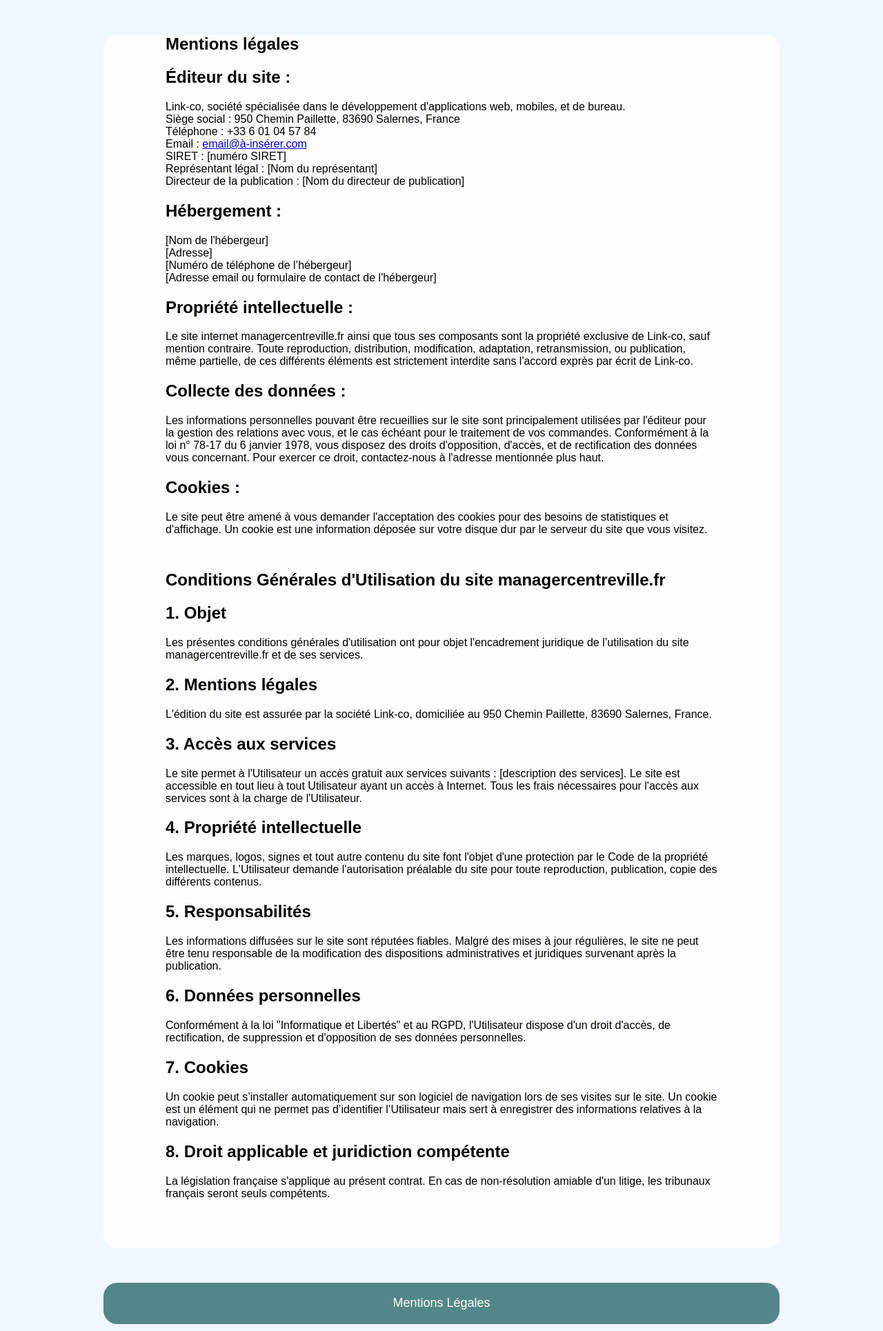
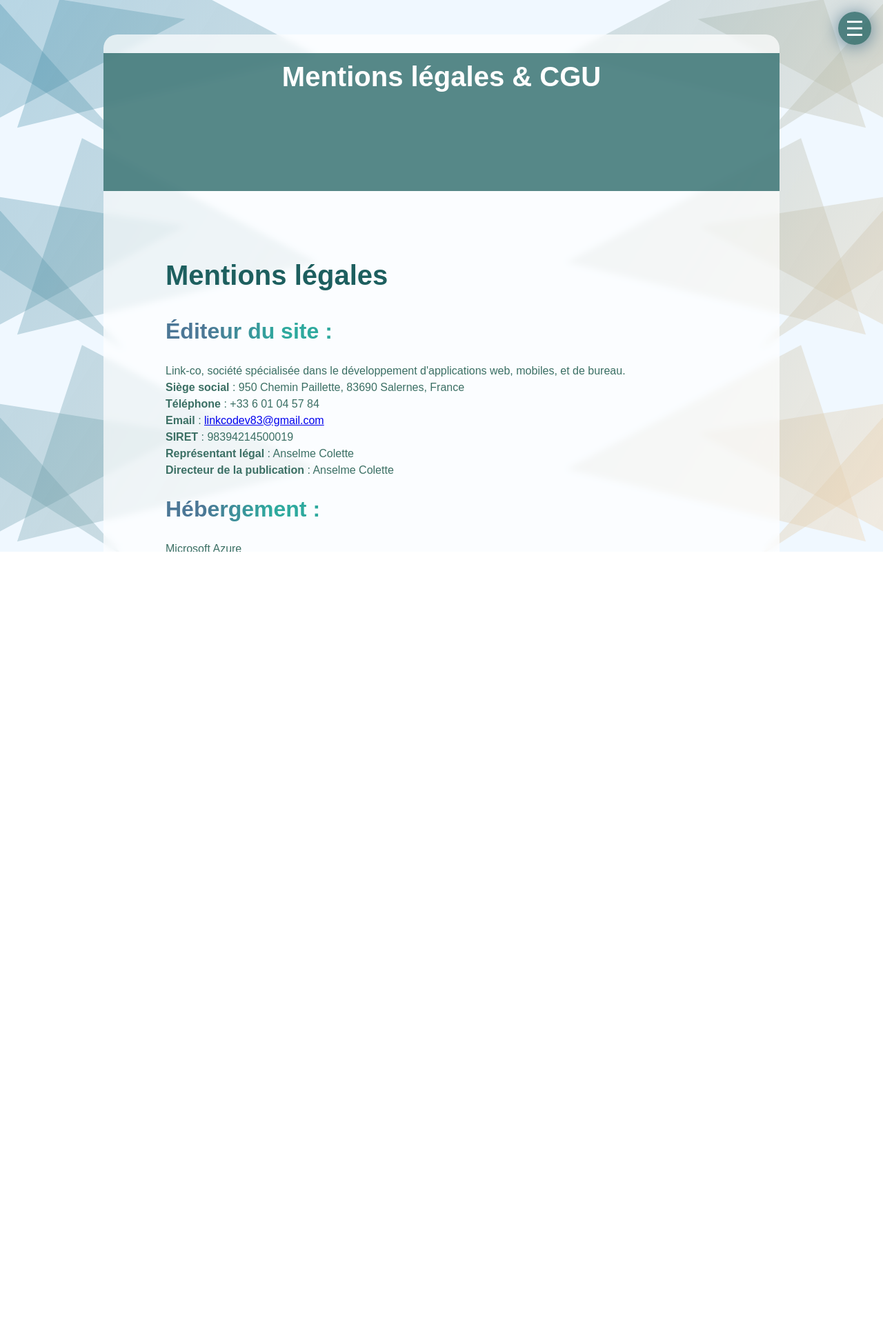
Before and after one commit to Coco836/ManagerCentreVille, a Django app: page /mentions-legales in a window 1280 px wide. Shown: the whole page at 69% size. After the commit the page ends 800 px from the top, so only its background shows below. Run offline with Django 5.2, Linux system fonts and the light colour scheme.

Commit message:
footer et mention legale design

```diff
--- a/managerApp/static/css/common.css
+++ b/managerApp/static/css/common.css
@@ -337,3 +337,12 @@ footer {
     margin: 50px 150px 0 150px;
   }
 }
+
+#footerContent a {
+  padding: 10px 20px 10px 20px;
+}
+#footerContent a:hover {
+  background-color: rgb(255 255 255 / 70%);
+  border-radius: 30px;
+  color: #1d5f5f;
+}
--- a/managerApp/static/css/contact.css
+++ b/managerApp/static/css/contact.css
@@ -14,7 +14,7 @@ section {
 
 .poster-contact h1 {
   font-weight: 800;
-  font-size: 50px;
+  font-size: 40px;
   text-align: center;
 
   color: white;
--- /dev/null
+++ b/managerApp/static/css/legal_mention.css
@@ -0,0 +1,61 @@
+h1 {
+  font-weight: 800;
+  font-size: 40px;
+  color: #1d5f5f;
+  word-break: break-word;
+}
+
+h2 {
+  width: fit-content;
+  font-weight: 800;
+  font-size: xx-large;
+  background-clip: text;
+  -webkit-background-clip: text;
+  -webkit-text-fill-color: rgba(0, 0, 0, 0);
+  /* background-image: linear-gradient(94.97deg, #15ecb2 24%, #5cd5ef 68%); */
+  background-image: linear-gradient(94.97deg, #4c7796 24%, #009688d1 68%);
+  /* color: #5cd5ef; */
+  color: #4c7796;
+}
+
+h3 {
+  color: #1d5f5f;
+  font-size: x-large;
+}
+
+p {
+  color: #3b6f64;
+  line-height: 1.5rem;
+}
+
+.poster-mention {
+  width: 100%;
+  height: 200px;
+  background-color: #1d5f5fbd;
+  position: absolute;
+  top: 3%;
+  left: 0;
+}
+
+@media screen and (max-width: 1424px) {
+  .poster-mention {
+    top: 1%;
+  }
+}
+
+.poster-mention h1 {
+  font-weight: 800;
+  font-size: 40px;
+  text-align: center;
+  margin: 12px 15px 15px 15px;
+  color: white;
+}
+
+#legalMention {
+  padding-top: 277px;
+}
+
+#legalMention section {
+  padding-left: 0px;
+  padding-right: 0px;
+}
--- a/managerApp/templates/managerApp/footer.html
+++ b/managerApp/templates/managerApp/footer.html
@@ -1,5 +1,7 @@
 <footer>
   <div id="footerContent">
-    <a href="{% url 'legal_mention' %}">Mentions Légales</a>
+    <a href="{% url 'legal_mention' %}"
+      ><i class="fa-solid fa-quote-left"></i>&nbsp; Mentions Légales</a
+    >
   </div>
 </footer>
--- a/managerApp/templates/managerApp/legal_mention.html
+++ b/managerApp/templates/managerApp/legal_mention.html
@@ -16,6 +16,11 @@
       type="text/css"
     />
     <link
+      href="{% static 'css/legal_mention.css' %}"
+      rel="stylesheet"
+      type="text/css"
+    />
+    <link
       rel="stylesheet"
       href="https://cdnjs.cloudflare.com/ajax/libs/font-awesome/6.5.1/css/all.min.css"
       integrity="sha512-DTOQO9RWCH3ppGqcWaEA1BIZOC6xxalwEsw9c2QQeAIftl+Vegovlnee1c9QX4TctnWMn13TZye+giMm8e2LwA=="
@@ -29,36 +34,45 @@
     <main role="main" id="mainContent">
       <!-- Mentions légales -->
       <section>
+        <div class="poster-mention">
+          <h1>Mentions légales & CGU</h1>
+        </div>
+        <div id="legalMention">
+          <section>
             <h1>Mentions légales</h1>
 
             <h2>Éditeur du site :</h2>
             <p>
-          Link-co, société spécialisée dans le développement d'applications web,
-          mobiles, et de bureau.<br />
-          Siège social : 950 Chemin Paillette, 83690 Salernes, France<br />
-          Téléphone : +33 6 01 04 57 84<br />
-          Email : <a href="mailto:email@à-insérer.com">email@à-insérer.com</a
-          ><br />
-          SIRET : [numéro SIRET]<br />
-          Représentant légal : [Nom du représentant]<br />
-          Directeur de la publication : [Nom du directeur de publication]
+              Link-co, société spécialisée dans le développement d'applications
+              web, mobiles, et de bureau.<br />
+              <strong>Siège social </strong>: 950 Chemin Paillette, 83690
+              Salernes, France<br />
+              <strong>Téléphone </strong>: +33 6 01 04 57 84<br />
+              <strong>Email </strong>:
+              <a href="linkcodev83@gmail.com">linkcodev83@gmail.com</a><br />
+              <strong>SIRET </strong>: 98394214500019<br />
+              <strong>Représentant légal </strong>: Anselme Colette<br />
+              <strong>Directeur de la publication </strong>: Anselme Colette
             </p>
 
             <h2>Hébergement :</h2>
             <p>
-          [Nom de l'hébergeur]<br />
-          [Adresse]<br />
-          [Numéro de téléphone de l’hébergeur]<br />
-          [Adresse email ou formulaire de contact de l'hébergeur]
+              Microsoft Azure<br />
+              One Microsoft Way, Redmond, WA 98052, États-Unis<br />
+              1-800-867-1389<br />
+              <a href="https://azure.microsoft.com/en-us/support/options/"
+                >Formulaire de contact Azure</a
+              >
             </p>
 
             <h2>Propriété intellectuelle :</h2>
             <p>
-          Le site internet managercentreville.fr ainsi que tous ses composants
-          sont la propriété exclusive de Link-co, sauf mention contraire. Toute
-          reproduction, distribution, modification, adaptation, retransmission,
-          ou publication, même partielle, de ces différents éléments est
-          strictement interdite sans l'accord exprès par écrit de Link-co.
+              Le site internet managercentreville.fr ainsi que tous ses
+              composants sont la propriété exclusive de Link-co, sauf mention
+              contraire. Toute reproduction, distribution, modification,
+              adaptation, retransmission, ou publication, même partielle, de ces
+              différents éléments est strictement interdite sans l'accord exprès
+              par écrit de Link-co.
             </p>
 
             <h2>Collecte des données :</h2>
@@ -74,10 +88,10 @@
 
             <h2>Cookies :</h2>
             <p>
-          Le site peut être amené à vous demander l'acceptation des cookies pour
-          des besoins de statistiques et d'affichage. Un cookie est une
-          information déposée sur votre disque dur par le serveur du site que
-          vous visitez.
+              Le site peut être amené à vous demander l'acceptation des cookies
+              pour des besoins de statistiques et d'affichage. Un cookie est une
+              information déposée sur votre disque dur par le serveur du site
+              que vous visitez.
             </p>
           </section>
 
@@ -90,38 +104,40 @@
             <h2>1. Objet</h2>
             <p>
               Les présentes conditions générales d'utilisation ont pour objet
-          l'encadrement juridique de l’utilisation du site managercentreville.fr
-          et de ses services.
+              l'encadrement juridique de l’utilisation du site
+              managercentreville.fr et de ses services.
             </p>
 
             <h2>2. Mentions légales</h2>
             <p>
-          L'édition du site est assurée par la société Link-co, domiciliée au
-          950 Chemin Paillette, 83690 Salernes, France.
+              L'édition du site est assurée par la société Link-co, domiciliée
+              au 950 Chemin Paillette, 83690 Salernes, France.
             </p>
 
             <h2>3. Accès aux services</h2>
             <p>
-          Le site permet à l'Utilisateur un accès gratuit aux services suivants
-          : [description des services]. Le site est accessible en tout lieu à
-          tout Utilisateur ayant un accès à Internet. Tous les frais nécessaires
-          pour l'accès aux services sont à la charge de l'Utilisateur.
+              Le site permet à l'Utilisateur un accès gratuit aux services
+              suivants : [description des services]. Le site est accessible en
+              tout lieu à tout Utilisateur ayant un accès à Internet. Tous les
+              frais nécessaires pour l'accès aux services sont à la charge de
+              l'Utilisateur.
             </p>
 
             <h2>4. Propriété intellectuelle</h2>
             <p>
-          Les marques, logos, signes et tout autre contenu du site font l'objet
-          d'une protection par le Code de la propriété intellectuelle.
-          L'Utilisateur demande l'autorisation préalable du site pour toute
-          reproduction, publication, copie des différents contenus.
+              Les marques, logos, signes et tout autre contenu du site font
+              l'objet d'une protection par le Code de la propriété
+              intellectuelle. L'Utilisateur demande l'autorisation préalable du
+              site pour toute reproduction, publication, copie des différents
+              contenus.
             </p>
 
             <h2>5. Responsabilités</h2>
             <p>
-          Les informations diffusées sur le site sont réputées fiables. Malgré
-          des mises à jour régulières, le site ne peut être tenu responsable de
-          la modification des dispositions administratives et juridiques
-          survenant après la publication.
+              Les informations diffusées sur le site sont réputées fiables.
+              Malgré des mises à jour régulières, le site ne peut être tenu
+              responsable de la modification des dispositions administratives et
+              juridiques survenant après la publication.
             </p>
 
             <h2>6. Données personnelles</h2>
@@ -134,9 +150,9 @@
             <h2>7. Cookies</h2>
             <p>
               Un cookie peut s’installer automatiquement sur son logiciel de
-          navigation lors de ses visites sur le site. Un cookie est un élément
-          qui ne permet pas d’identifier l’Utilisateur mais sert à enregistrer
-          des informations relatives à la navigation.
+              navigation lors de ses visites sur le site. Un cookie est un
+              élément qui ne permet pas d’identifier l’Utilisateur mais sert à
+              enregistrer des informations relatives à la navigation.
             </p>
 
             <h2>8. Droit applicable et juridiction compétente</h2>
@@ -146,7 +162,11 @@
               seuls compétents.
             </p>
           </section>
+        </div>
+      </section>
     </main>
     {% include "./footer.html" %}
+    <canvas id="canvas"></canvas>
   </body>
+  <script src="{% static 'js/common.js' %}" type="module"></script>
 </html>
```
Lines whose indentation alone changed are shown as unchanged.
